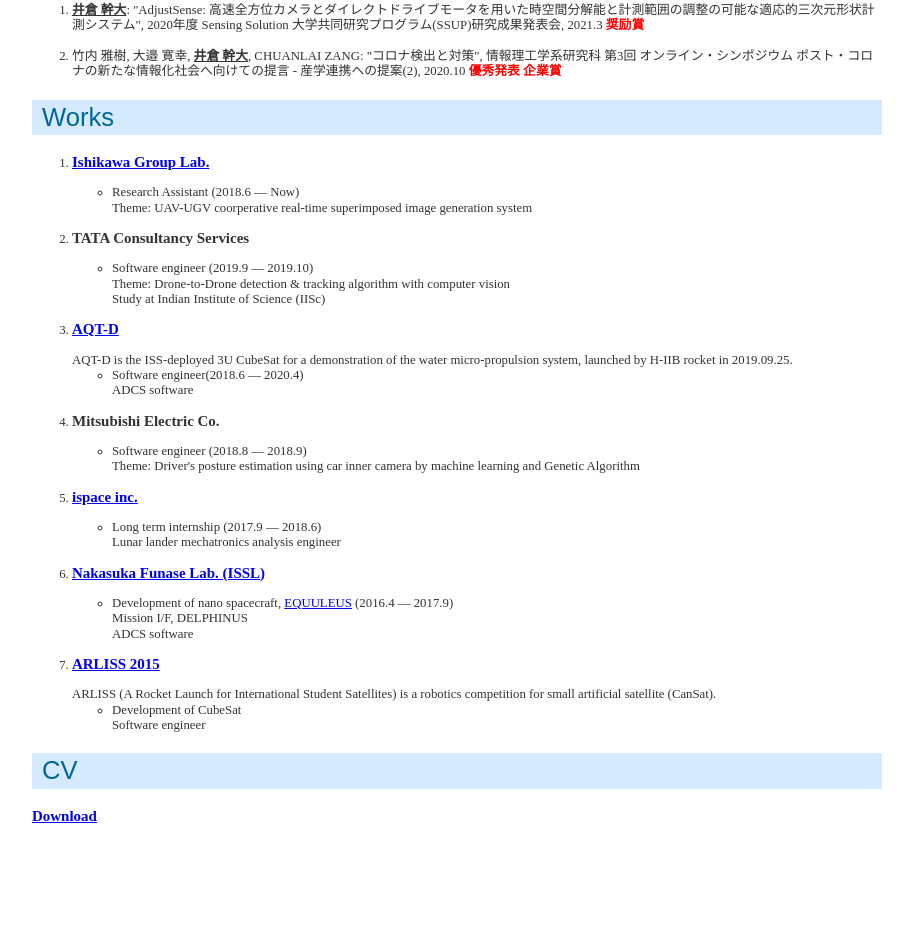
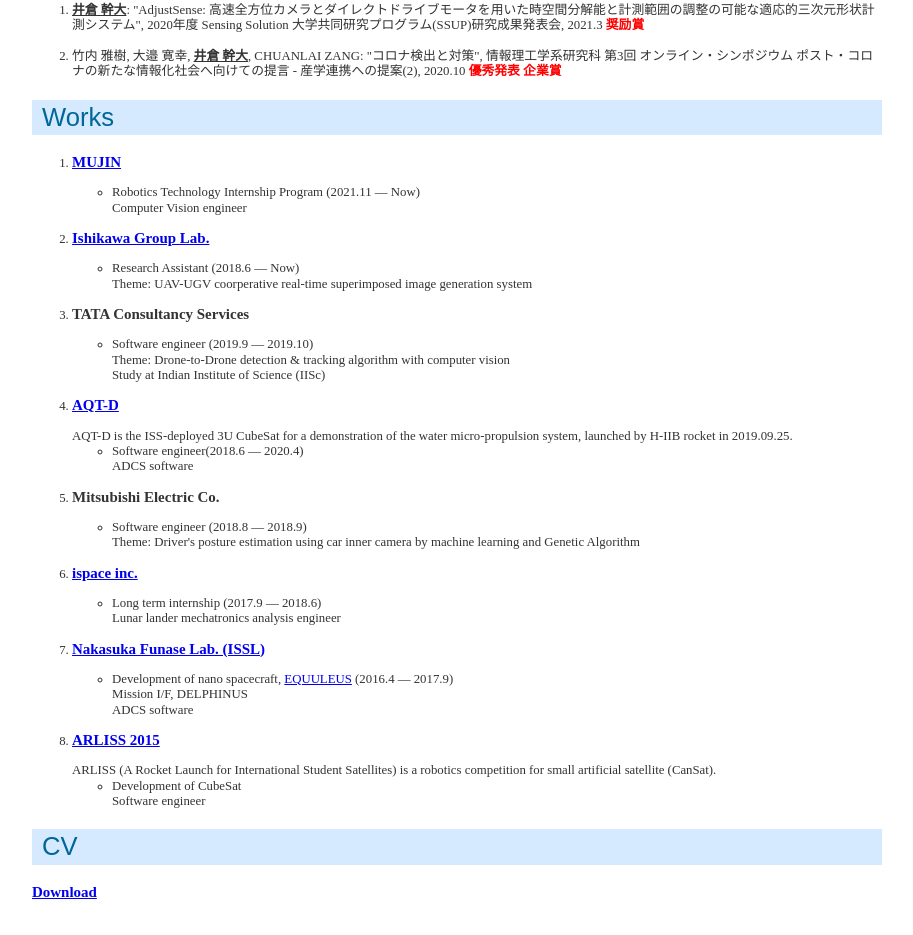
Before and after one commit to mikihiroikura/mikihiroikura.github.io, a plain HTML site: page index.html in a window 1280 px wide. Shown: the part 2434-3369 px from the top of the page, without its empty margins (183-1096 px from the left). Before the commit the page ends 3333 px from the top, so only its background shows below. Drawn offline with Linux system fonts and the light colour scheme.

Commit message:
MUJIN internship

```diff
--- a/index.html
+++ b/index.html
@@ -199,6 +199,13 @@
       <div class="title" id="works"> Works </div>
       <ol>
         <li>
+          <h3><a href="https://www.mujin.co.jp/en/recruit/internship-program/">MUJIN</a></h3>
+          <ul>
+            <li>Robotics Technology Internship Program (2021.11 &mdash; Now)</li>
+            Computer Vision engineer
+          </ul>
+        </li>
+        <li>
           <h3><a href="http://www.k2.t.u-tokyo.ac.jp/index-j.html">Ishikawa Group Lab.</a></h3>
           <ul>
             <li>Research Assistant (2018.6 &mdash; Now)</li>
```
